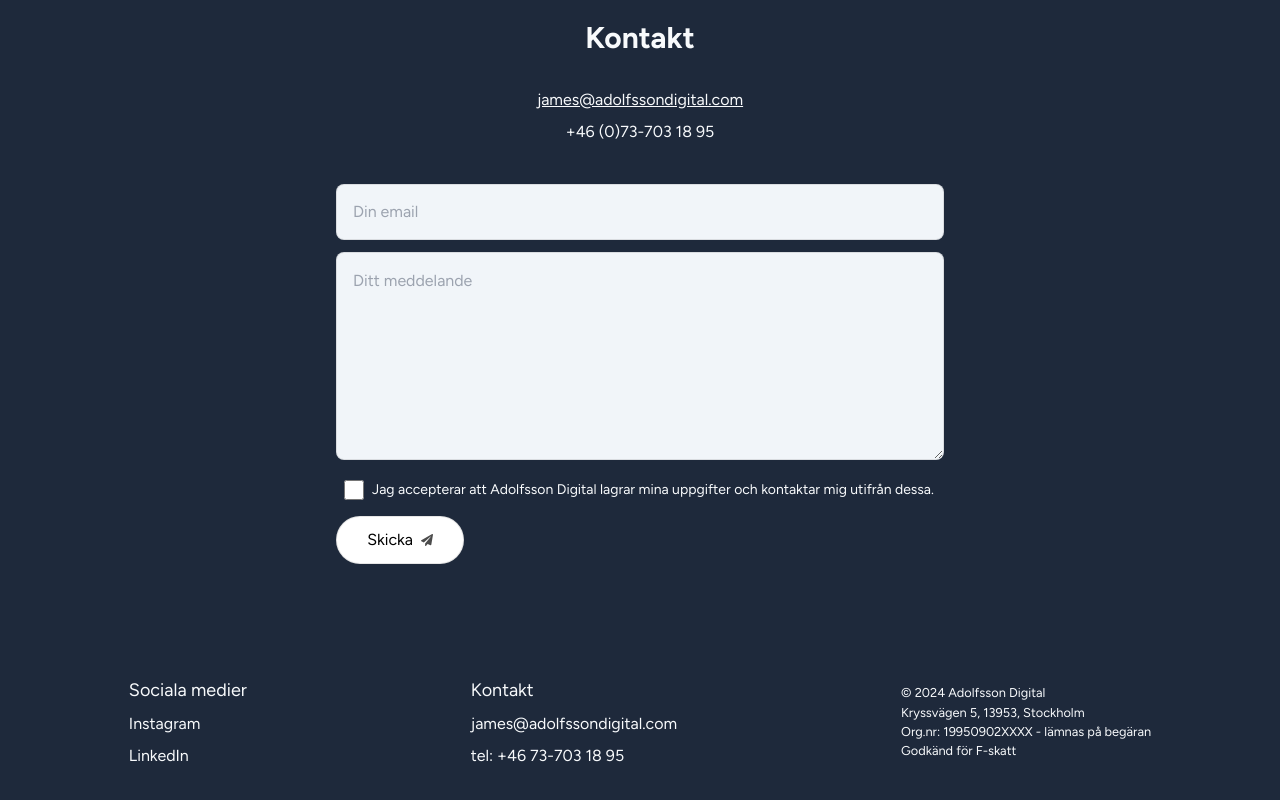
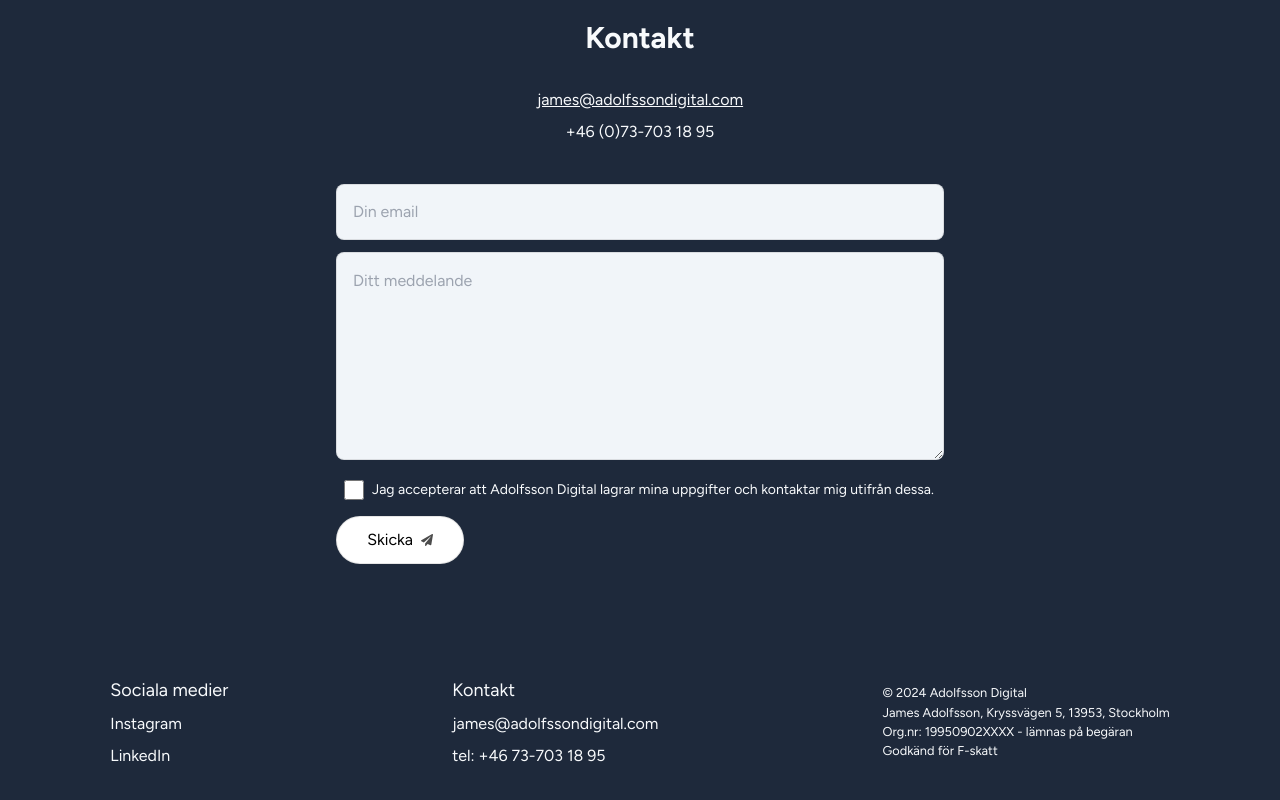
Before and after one commit to adolfssonjames/adolfssondev-app, a Next.js app: page / in a window 1280 px wide. Shown: the part 5548-6348 px from the top of the page. Built offline with nearby package versions, Linux system fonts and the light colour scheme; no server answers.

Commit message:
added name to company info

```diff
--- a/src/components/footer.tsx
+++ b/src/components/footer.tsx
@@ -40,7 +40,7 @@ export default function Footer() {
         </div>
         <div className="flex flex-col">
           <small> &copy; 2024 Adolfsson Digital </small>{" "}
-          <small> Kryssvägen 5, 13953, Stockholm </small>{" "}
+          <small> James Adolfsson, Kryssvägen 5, 13953, Stockholm </small>{" "}
           <small> Org.nr: 19950902XXXX - lämnas på begäran </small>{" "}
           <small> Godkänd för F-skatt </small>{" "}
         </div>
```
